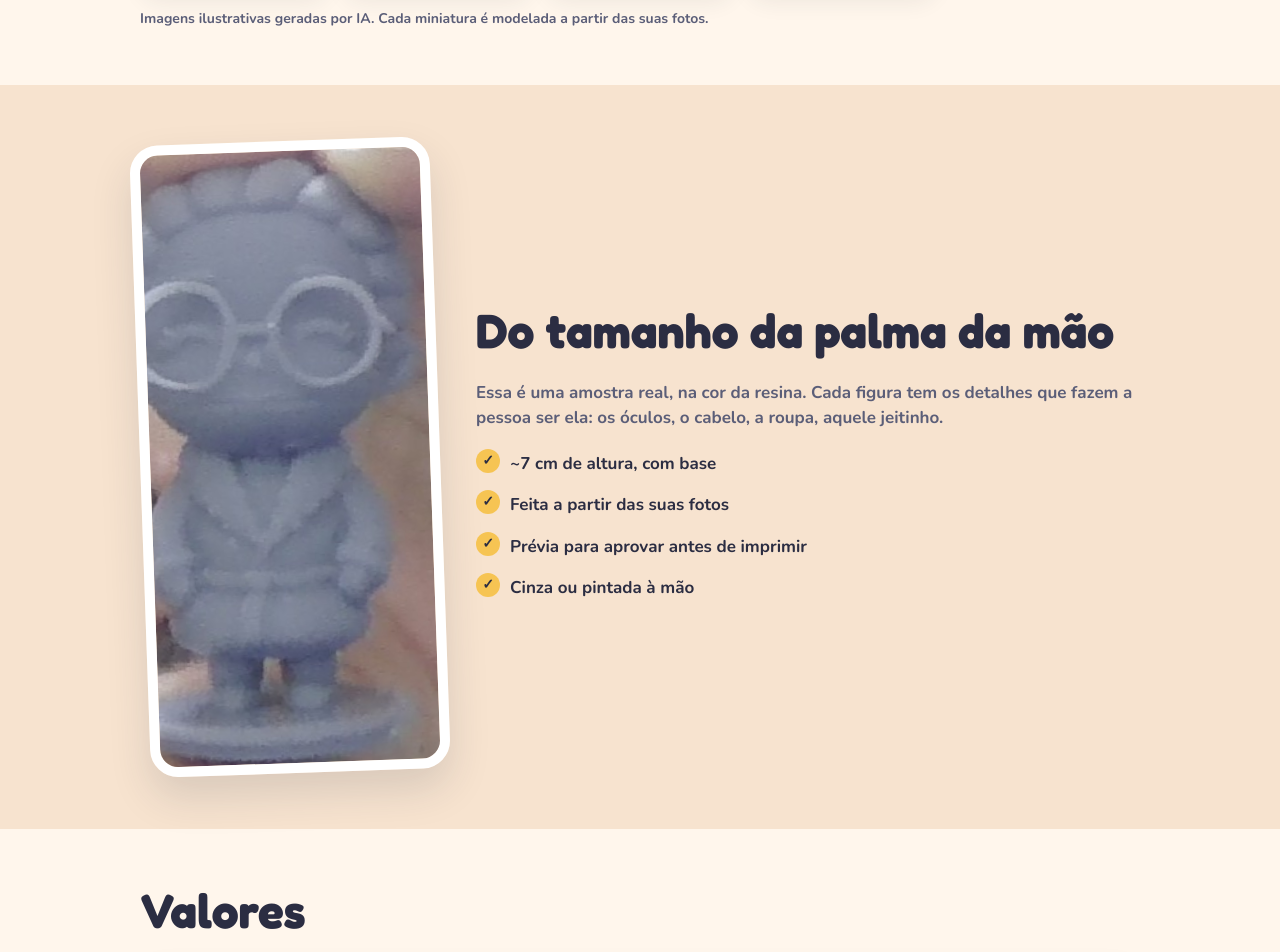
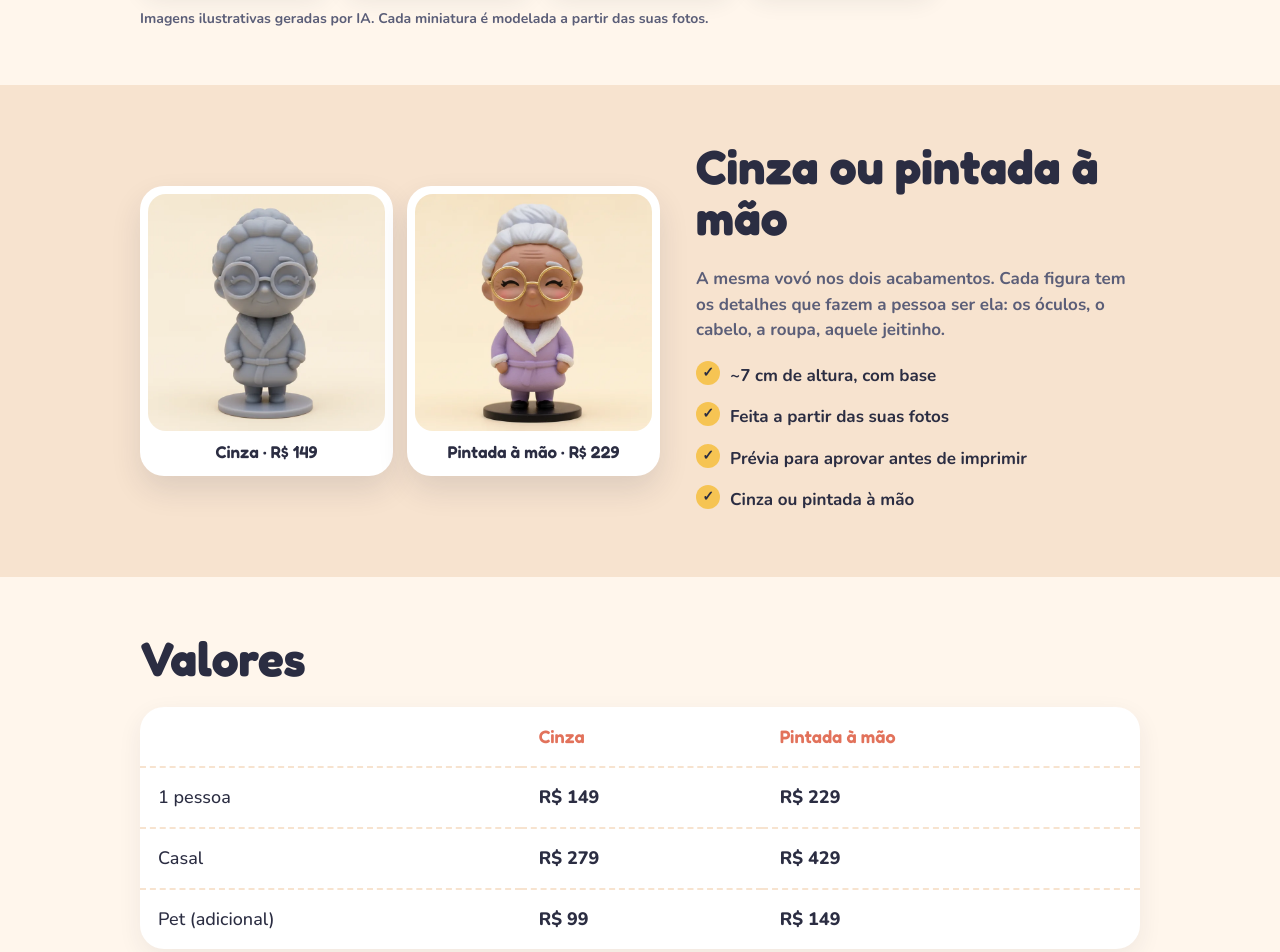
Before and after one commit to viniciusramosantonio/familiadebolso, a plain HTML site: page index.html in a window 1280 px wide. Shown: the part 3620-4572 px from the top of the page. Drawn offline with nearby package versions, Linux system fonts and the light colour scheme.

Commit message:
Troca foto borrada da amostra por comparação cinza x pintada
Co-Authored-By: Claude Opus 5.5 <noreply@anthropic.com>

```diff
--- a/index.html
+++ b/index.html
@@ -44,8 +44,11 @@
   .passo .ic{width:58px;height:58px;border-radius:50%;display:flex;align-items:center;justify-content:center;font-size:28px;margin-bottom:12px}
   .passo h3{font-size:22px;margin-bottom:4px}
   .passo p{color:var(--cinza);font-weight:700;font-size:16px}
-  .amostra{display:grid;grid-template-columns:minmax(0,300px) 1fr;gap:36px;align-items:center}
-  .amostra img{width:100%;border-radius:28px;border:10px solid #fff;box-shadow:0 20px 40px #2B2D4225;transform:rotate(-2deg)}
+  .amostra{display:grid;grid-template-columns:minmax(0,520px) 1fr;gap:36px;align-items:center}
+  .acab{display:grid;grid-template-columns:1fr 1fr;gap:14px}
+  .acab figure{background:#fff;border-radius:24px;padding:8px;box-shadow:0 14px 30px #2B2D421f}
+  .acab img{width:100%;aspect-ratio:1;object-fit:cover;border-radius:18px;display:block}
+  .acab figcaption{text-align:center;font-family:Fredoka;font-weight:600;font-size:17px;padding:8px 0 4px}
   .amostra ul{list-style:none;margin-top:12px}
   .amostra li{padding:8px 0 8px 34px;position:relative;font-weight:700}
   .amostra li::before{content:"✓";position:absolute;left:0;top:6px;width:24px;height:24px;border-radius:50%;background:var(--amarelo);text-align:center;font-size:14px;line-height:24px}
@@ -79,7 +82,7 @@
   .card a{font-weight:800;font-size:14px;color:var(--terra);text-decoration:none}
   .aviso{margin-top:14px;font-size:14px;color:var(--cinza);font-weight:700}
   .flutua{position:fixed;right:16px;bottom:16px;z-index:5;box-shadow:0 10px 24px #2B2D4240}
-  @media (max-width:640px){.amostra{grid-template-columns:1fr}.amostra img{max-width:260px;margin:0 auto;display:block}header .btn{display:none}}
+  @media (max-width:640px){.amostra{grid-template-columns:1fr}header .btn{display:none}}
 </style>
 </head>
 <body>
@@ -124,10 +127,13 @@
 
 <section style="background:var(--areia)">
   <div class="wrap amostra">
-    <img src="img/amostra.png" alt="Miniatura real de uma senhora de óculos, impressa em 3D, na palma da mão">
+    <div class="acab">
+      <figure><img src="img/vovo-cinza.webp" alt="Miniatura chibi de vovó de óculos em resina cinza"><figcaption>Cinza · R$ 149</figcaption></figure>
+      <figure><img src="img/vovo-pintada.webp" alt="A mesma miniatura de vovó pintada à mão"><figcaption>Pintada à mão · R$ 229</figcaption></figure>
+    </div>
     <div>
-      <h2>Do tamanho da palma da mão</h2>
-      <p style="font-weight:700;color:var(--cinza)">Essa é uma amostra real, na cor da resina. Cada figura tem os detalhes que fazem a pessoa ser ela: os óculos, o cabelo, a roupa, aquele jeitinho.</p>
+      <h2>Cinza ou pintada à mão</h2>
+      <p style="font-weight:700;color:var(--cinza)">A mesma vovó nos dois acabamentos. Cada figura tem os detalhes que fazem a pessoa ser ela: os óculos, o cabelo, a roupa, aquele jeitinho.</p>
       <ul><li>~7 cm de altura, com base</li><li>Feita a partir das suas fotos</li><li>Prévia para aprovar antes de imprimir</li><li>Cinza ou pintada à mão</li></ul>
     </div>
   </div>
```
Also changed, not shown: img/amostra.png (deleted), img/vovo-cinza.webp (added), img/vovo-pintada.webp (added).
